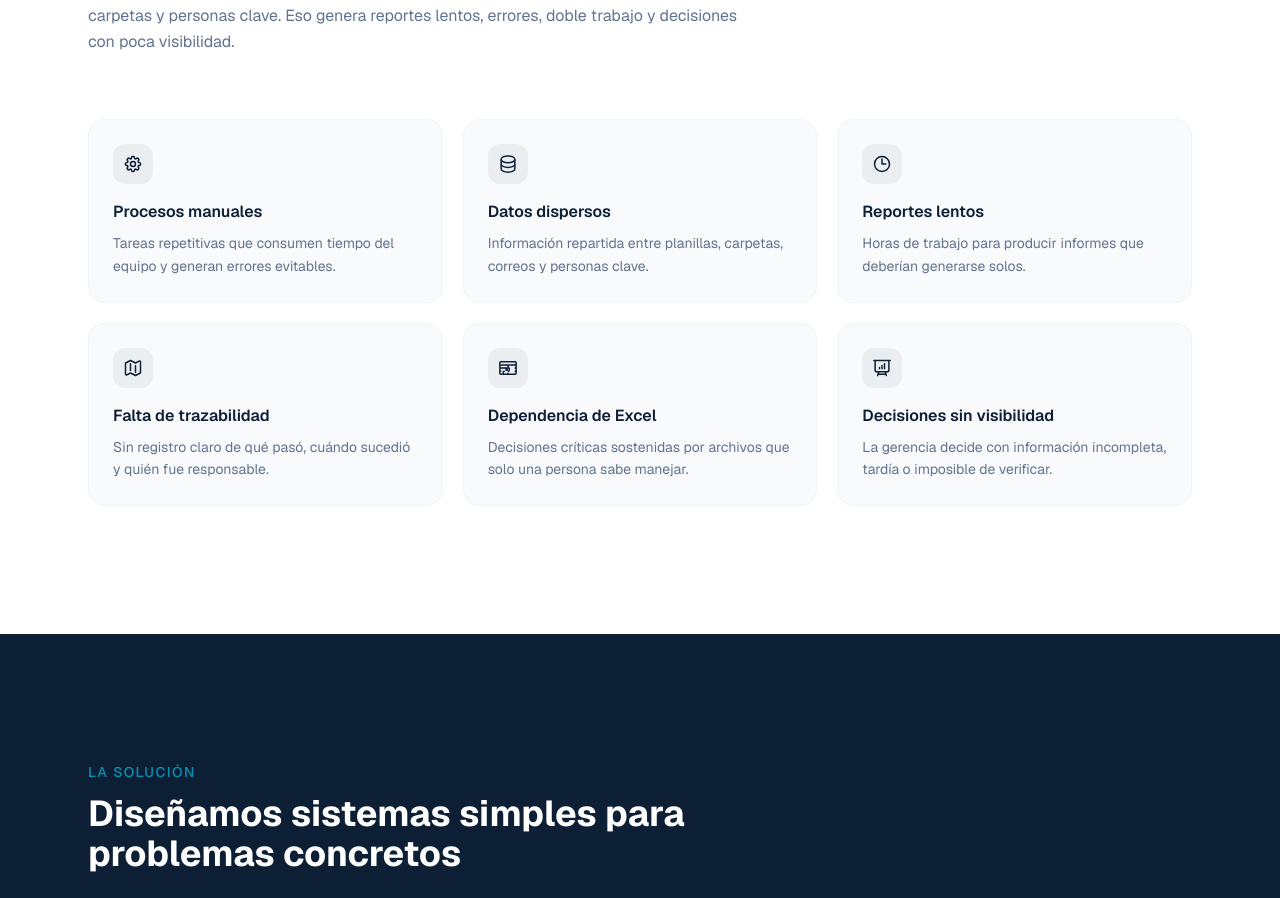
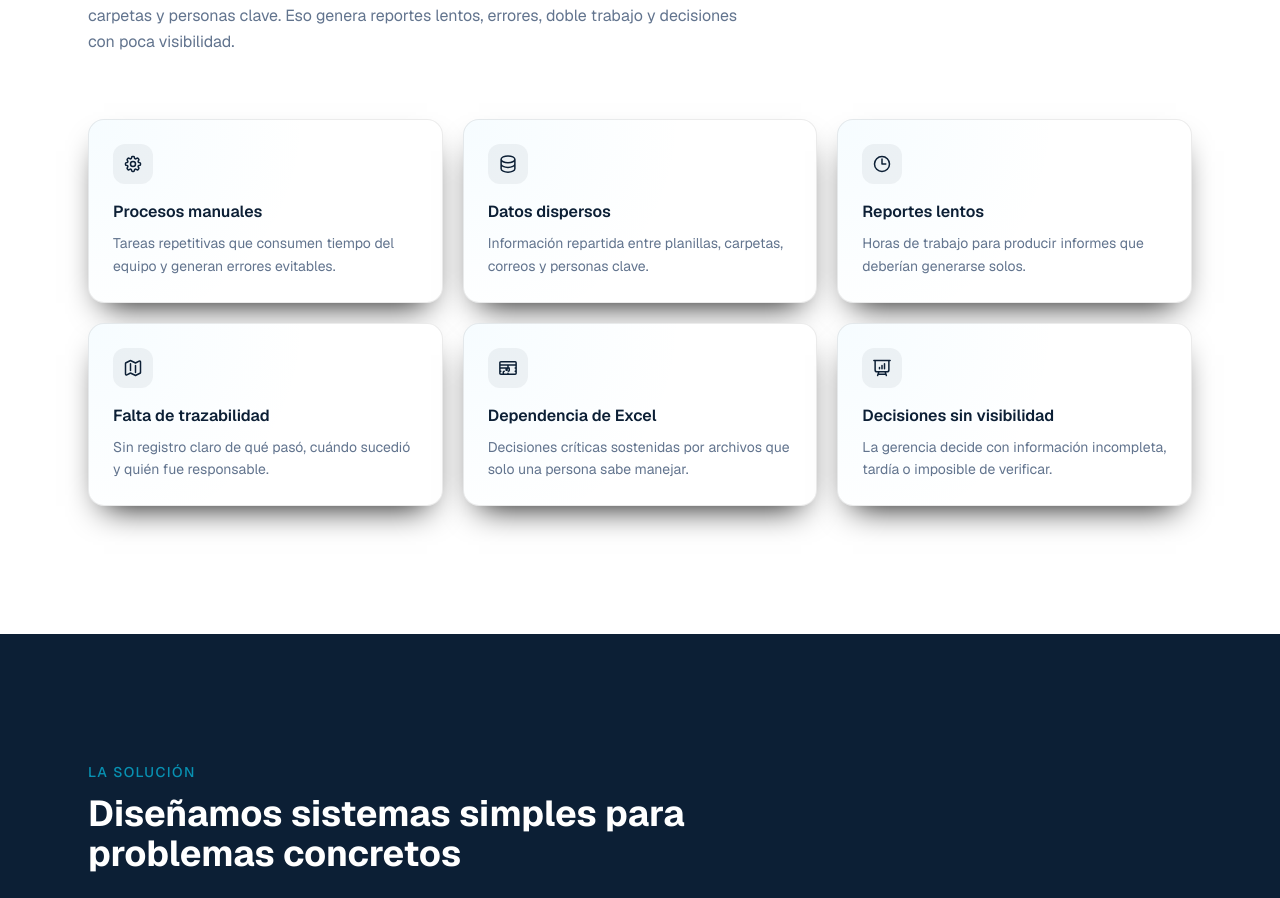
Before and after one commit to Vhcos/lav-software, a Next.js app: page / in a window 1280 px wide. Shown: the part 1222-2120 px from the top of the page. Built offline with nearby package versions, Linux system fonts and the light colour scheme.

Commit message:
feat: GlowCard light variant for ProblemSection + cleanup customSize prop

```diff
--- a/components/GlowCard.tsx
+++ b/components/GlowCard.tsx
@@ -6,7 +6,7 @@ interface GlowCardProps {
   children: ReactNode;
   className?: string;
   glowColor?: "blue" | "purple" | "green" | "red" | "orange";
-  customSize?: boolean;
+  light?: boolean;
 }
 
 const glowColorMap = {
@@ -69,7 +69,7 @@ const GLOW_STYLES = `
 
 let stylesInjected = false;
 
-export function GlowCard({ children, className = "", glowColor = "blue", customSize = false }: GlowCardProps) {
+export function GlowCard({ children, className = "", glowColor = "blue", light = false }: GlowCardProps) {
   const cardRef = useRef<HTMLDivElement>(null);
   const innerRef = useRef<HTMLDivElement>(null);
 
@@ -106,8 +106,8 @@ export function GlowCard({ children, className = "", glowColor = "blue", customS
         "--spread": spread,
         "--radius": "16",
         "--border": "1.5",
-        "--backdrop": "hsl(0 0% 100% / 0.04)",
-        "--backup-border": "rgba(255,255,255,0.08)",
+        "--backdrop": light ? "#ffffff" : "hsl(0 0% 100% / 0.04)",
+        "--backup-border": light ? "rgba(0,0,0,0.08)" : "rgba(255,255,255,0.08)",
         "--size": "220",
         "--outer": "1",
         "--border-size": "calc(var(--border, 2) * 1px)",
--- a/components/ProblemSection.tsx
+++ b/components/ProblemSection.tsx
@@ -1,3 +1,5 @@
+import { GlowCard } from "@/components/GlowCard";
+
 const problems = [
   {
     title: "Procesos manuales",
@@ -73,16 +75,13 @@ export default function ProblemSection() {
 
         <div className="grid gap-5 sm:grid-cols-2 lg:grid-cols-3">
           {problems.map((p) => (
-            <div
-              key={p.title}
-              className="rounded-2xl border border-slate-100 bg-slate-50 p-6 transition-shadow hover:shadow-md"
-            >
+            <GlowCard key={p.title} light glowColor="blue" className="p-6">
               <div className="mb-4 inline-flex h-10 w-10 items-center justify-center rounded-xl bg-navy/5 text-navy">
                 {p.icon}
               </div>
               <h3 className="mb-2 font-semibold text-navy">{p.title}</h3>
               <p className="text-sm leading-relaxed text-slate-500">{p.desc}</p>
-            </div>
+            </GlowCard>
           ))}
         </div>
       </div>
--- a/components/ProcessSection.tsx
+++ b/components/ProcessSection.tsx
@@ -28,7 +28,7 @@ export default function ProcessSection() {
 
         <div className="grid gap-5 sm:grid-cols-2 lg:grid-cols-4">
           {steps.map((s) => (
-            <GlowCard key={s.n} customSize glowColor="blue" className="p-7">
+            <GlowCard key={s.n} glowColor="blue" className="p-7">
               <span className="mb-5 block font-mono text-3xl font-bold text-accent/40">{s.n}</span>
               <h3 className="mb-3 font-semibold text-white">{s.title}</h3>
               <p className="text-sm leading-relaxed text-white/50">{s.desc}</p>
--- a/components/SolutionSection.tsx
+++ b/components/SolutionSection.tsx
@@ -41,7 +41,7 @@ export default function SolutionSection() {
 
         <div className="grid gap-5 sm:grid-cols-2 lg:grid-cols-4">
           {steps.map((s) => (
-            <GlowCard key={s.num} customSize glowColor="blue" className="p-7">
+            <GlowCard key={s.num} glowColor="blue" className="p-7">
               <span className="mb-5 block font-mono text-3xl font-bold text-accent/40">{s.num}</span>
               <h3 className="mb-3 font-semibold text-white">{s.title}</h3>
               <p className="text-sm leading-relaxed text-white/50">{s.desc}</p>
```
